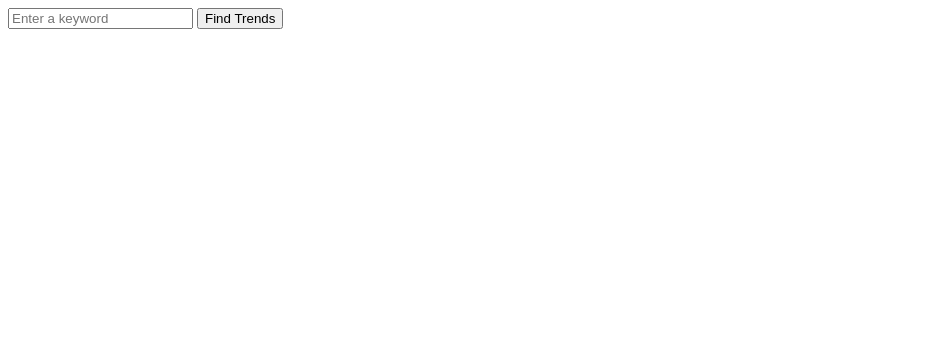
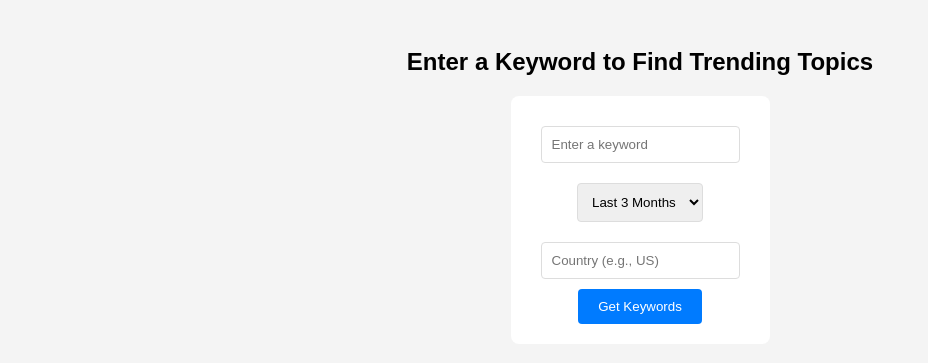
Before and after one commit to coderastic/keywordeasy, a Flask app: page / in a window 1280 px wide. Shown: the top 363 px of the page, without its empty margins (0-928 px from the left). Run offline with Flask 3, Linux system fonts and the light colour scheme.

Commit message:
again: make it better i guess

```diff
--- a/templates/index.html
+++ b/templates/index.html
@@ -2,11 +2,31 @@
 <html>
 <head>
     <title>Keyword Trend Finder</title>
+    <style>
+        body { font-family: Arial, sans-serif; background-color: #f4f4f4; text-align: center; padding: 20px; }
+        form { background-color: white; padding: 20px; border-radius: 8px; display: inline-block; }
+        input, select { padding: 10px; margin: 10px; border-radius: 4px; border: 1px solid #ddd; }
+        button { padding: 10px 20px; background-color: #007bff; color: white; border: none; border-radius: 4px; cursor: pointer; }
+        button:hover { background-color: #0056b3; }
+    </style>
 </head>
 <body>
+    <h2>Enter a Keyword to Find Trending Topics</h2>
     <form action="/find-trends" method="post">
-        <input type="text" name="keyword" placeholder="Enter a keyword">
-        <button type="submit">Find Trends</button>
+        <input type="text" name="keyword" placeholder="Enter a keyword" required>
+        <br>
+        <select name="timeframe">
+            <option value="now 1-H">Last Hour</option>
+            <option value="now 1-d">Last 24 Hours</option>
+            <option value="now 7-d">Last 7 Days</option>
+            <option value="today 1-m">Last 30 Days</option>
+            <option value="today 3-m" selected>Last 3 Months</option>
+            <option value="today 12-m">Last Year</option>
+        </select>
+        <br>
+        <input type="text" name="geo" placeholder="Country (e.g., US)">
+        <br>
+        <button type="submit">Get Keywords</button>
     </form>
 </body>
 </html>
```
